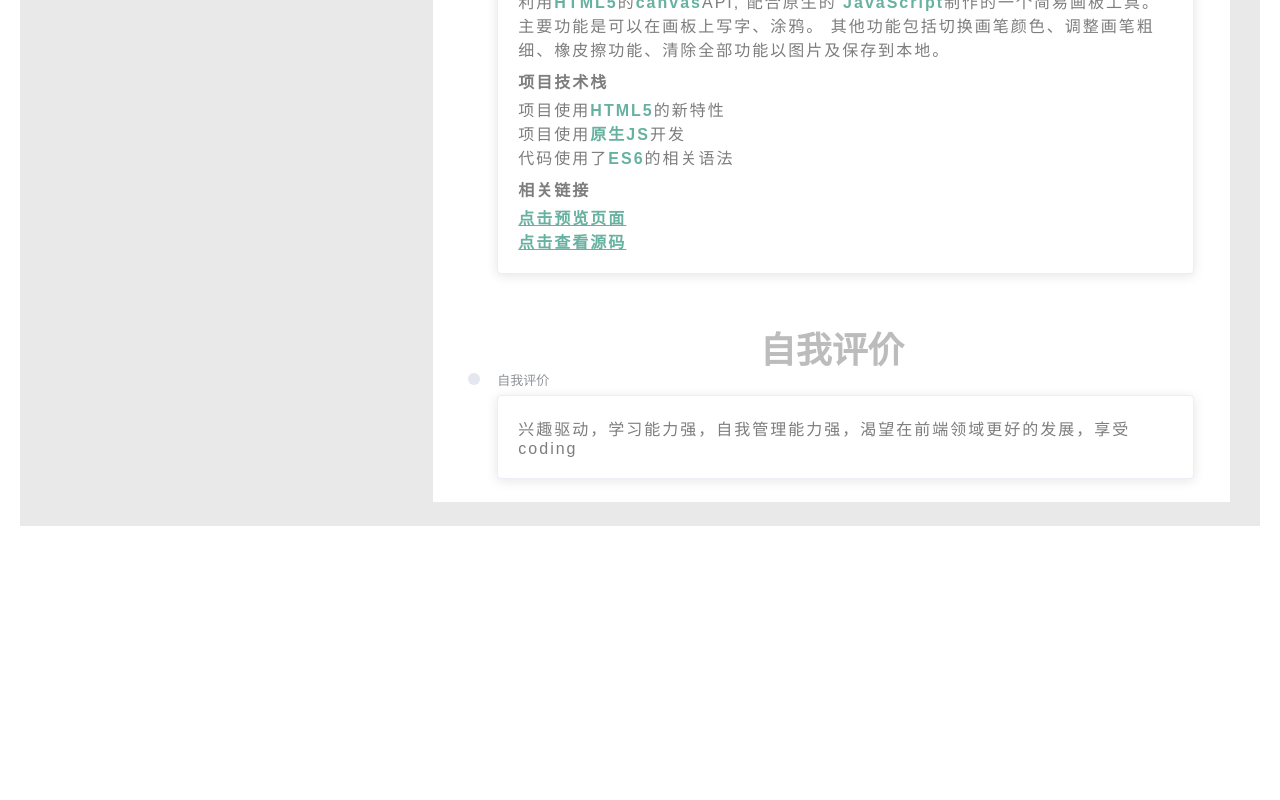
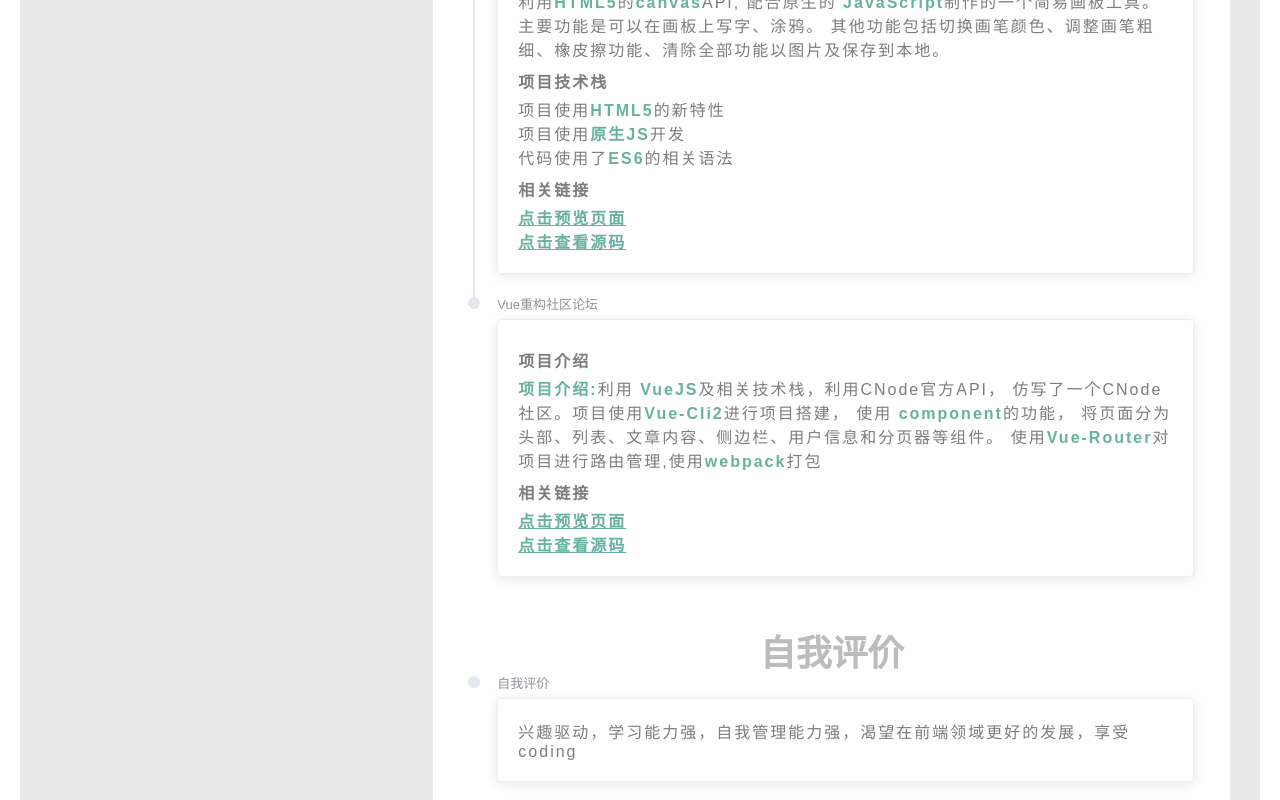
Before and after one commit to buyuanlee/resume-2019, a Vue app: page / in a window 1280 px wide. Shown: the part 2755-3555 px from the top of the page. Before the commit the page ends 3305 px from the top, so only its background shows below. Built offline with nearby package versions, Linux system fonts and the light colour scheme.

Commit message:
🚀 增加项目经历

```diff
--- a/src/components/Page.vue
+++ b/src/components/Page.vue
@@ -179,7 +179,7 @@
 									<a href="https://github.com/buyuanlee/AloeUI" target="_blank"><b class="highlight">点击查看源码</b></a>
 								</el-card>
 							</el-timeline-item>
-							<!--							canvas画板-->
+<!--							canvas画板-->
 							<el-timeline-item timestamp="canvas画板" placement="top">
 								<el-card class="card">
 									<h4>项目介绍</h4>
@@ -194,6 +194,21 @@
 									<h4>相关链接</h4>
 									<a href="https://buyuanlee.github.io//canvas/index.html" target="_blank"><b class="highlight">点击预览页面</b></a><br>
 									<a href="https://github.com/buyuanlee/canvas" target="_blank"><b class="highlight">点击查看源码</b></a>
+								</el-card>
+							</el-timeline-item>
+<!--							社区论坛重构-->
+							<el-timeline-item timestamp="Vue重构社区论坛" placement="top">
+								<el-card class="card">
+									<h4>项目介绍</h4>
+									<p>
+										<b class="highlight">项目介绍:</b>利用 <span class="highlight">VueJS</span>及相关技术栈，利用CNode官方API，
+										仿写了一个CNode社区。项目使用<span class="highlight">Vue-Cli2</span>进行项目搭建，
+										使用 <span class="highlight">component</span>的功能， 将页面分为头部、列表、文章内容、侧边栏、用户信息和分页器等组件。
+										使用<span class="highlight">Vue-Router</span>对项目进行路由管理,使用<span class="highlight">webpack</span>打包
+									</p>
+									<h4>相关链接</h4>
+									<a href="https://buyuanlee.github.io/cnode-demo/dist/#/" target="_blank"><b class="highlight">点击预览页面</b></a><br>
+									<a href="https://github.com/buyuanlee/cnode-demo" target="_blank"><b class="highlight">点击查看源码</b></a>
 								</el-card>
 							</el-timeline-item>
 						</el-timeline>
```
